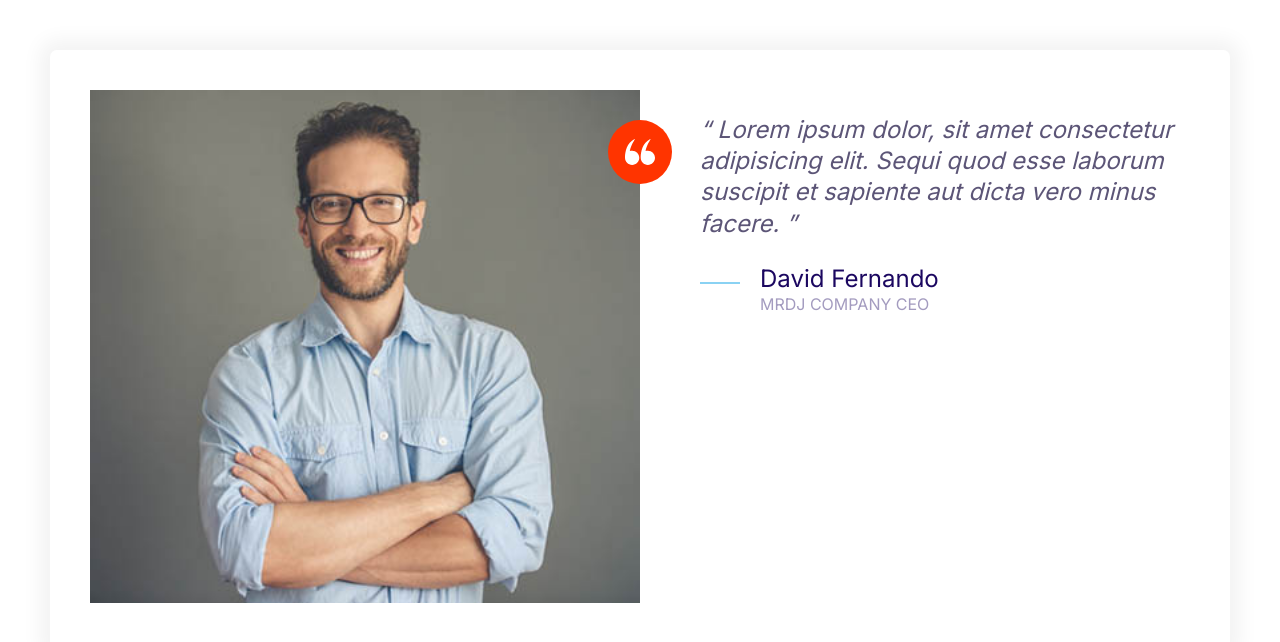
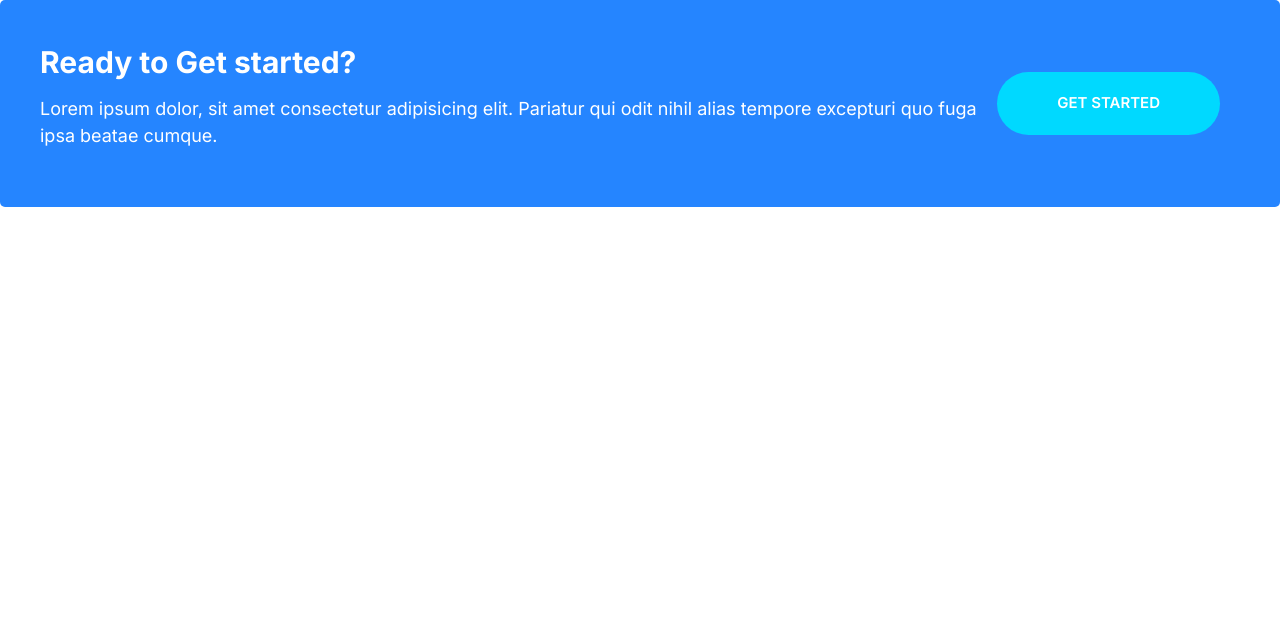
Before and after one commit to dravidjones28/MRDJ, a plain HTML site: page index.html in a window 1280 px wide. Drawn offline with Linux system fonts and the light colour scheme.

Commit message:
define callout

```diff
--- a/css/style.css
+++ b/css/style.css
@@ -230,6 +230,11 @@ a {
 
 .btn--accent:hover {
   background: #ec3000;
+}
+
+.btn--stretched {
+  padding-left: 6rem;
+  padding-right: 6rem;
 }
 
 .btn--block {
@@ -495,3 +500,45 @@ a {
     margin-right: 0;
   }
 }
+
+/* Callouts */
+
+.callout {
+  padding: 4rem;
+  border-radius: 5px;
+}
+
+.callout--primary {
+  background: var(--color-primary);
+  color: #fff;
+}
+
+.callout__heading {
+  color: #fff;
+  margin-top: 0;
+  font-size: 3rem;
+}
+
+.callout .btn {
+  justify-self: center;
+  align-self: center;
+}
+
+.callout__content {
+  text-align: center;
+}
+
+@media screen and (min-width: 768px) {
+  .callout .grid--1x2 {
+    grid-template-columns: 1fr auto;
+  }
+
+  .callout__content {
+    text-align: left;
+  }
+
+  .callout .btn {
+    justify-self: start;
+    margin: 0 2rem;
+  }
+}
--- a/index.html
+++ b/index.html
@@ -13,40 +13,17 @@
       rel="stylesheet"
     />
   </head>
-  <body style="padding: 5rem">
-    <div class="card testimonial">
+  <body>
+    <div class="callout callout--primary">
       <div class="grid grid--1x2">
-        <div class="testimonial__image">
-          <img
-            class="testimonial__image"
-            src="images/testimonial.jpg"
-            alt="happy smiling customer"
-          />
-          <span class="icon-container icon-container--accent">
-            <svg class="icon icon--white icon--small">
-              <use xlink:href="images/sprite(1).svg#quotes"></use>
-            </svg>
-          </span>
+        <div class="callout__content">
+          <h2 class="callout__heading">Ready to Get started?</h2>
+          <p>
+            Lorem ipsum dolor, sit amet consectetur adipisicing elit. Pariatur
+            qui odit nihil alias tempore excepturi quo fuga ipsa beatae cumque.
+          </p>
         </div>
-        <blockquote class="quote">
-          <p class="quote__text">
-            Lorem ipsum dolor, sit amet consectetur adipisicing elit. Sequi quod
-            esse laborum suscipit et sapiente aut dicta vero minus facere.
-          </p>
-          <footer>
-            <div class="media">
-              <div class="media__image">
-                <svg class="icon icon--primary quote__line">
-                  <use xlink:href="images/sprite(1).svg#line"></use>
-                </svg>
-              </div>
-              <div class="media__body">
-                <h3 class="media__title quote__author">David Fernando</h3>
-                <p class="quote__company">MRDJ COMPANY CEO</p>
-              </div>
-            </div>
-          </footer>
-        </blockquote>
+        <a href="#" class="btn btn--secondary btn--stretched">Get started</a>
       </div>
     </div>
   </body>
```
Also changed, not shown: components/callout.html (added, +12 -0 lines).
